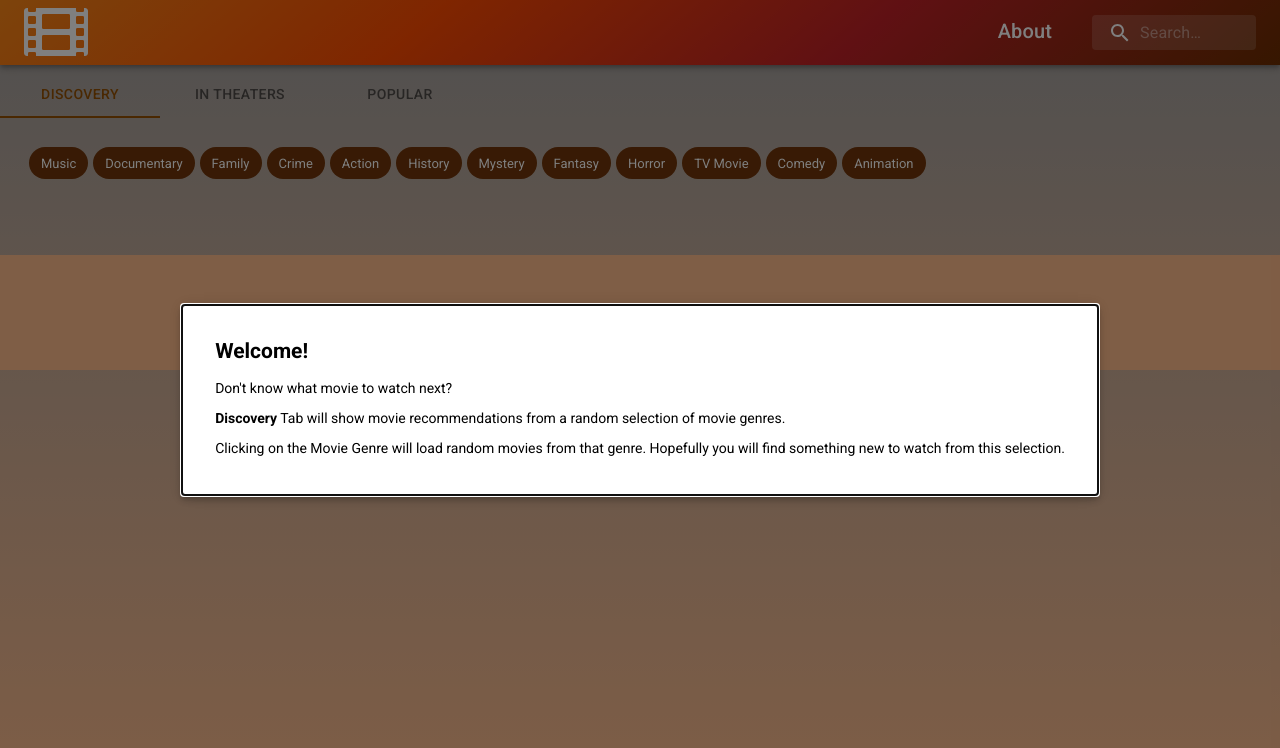
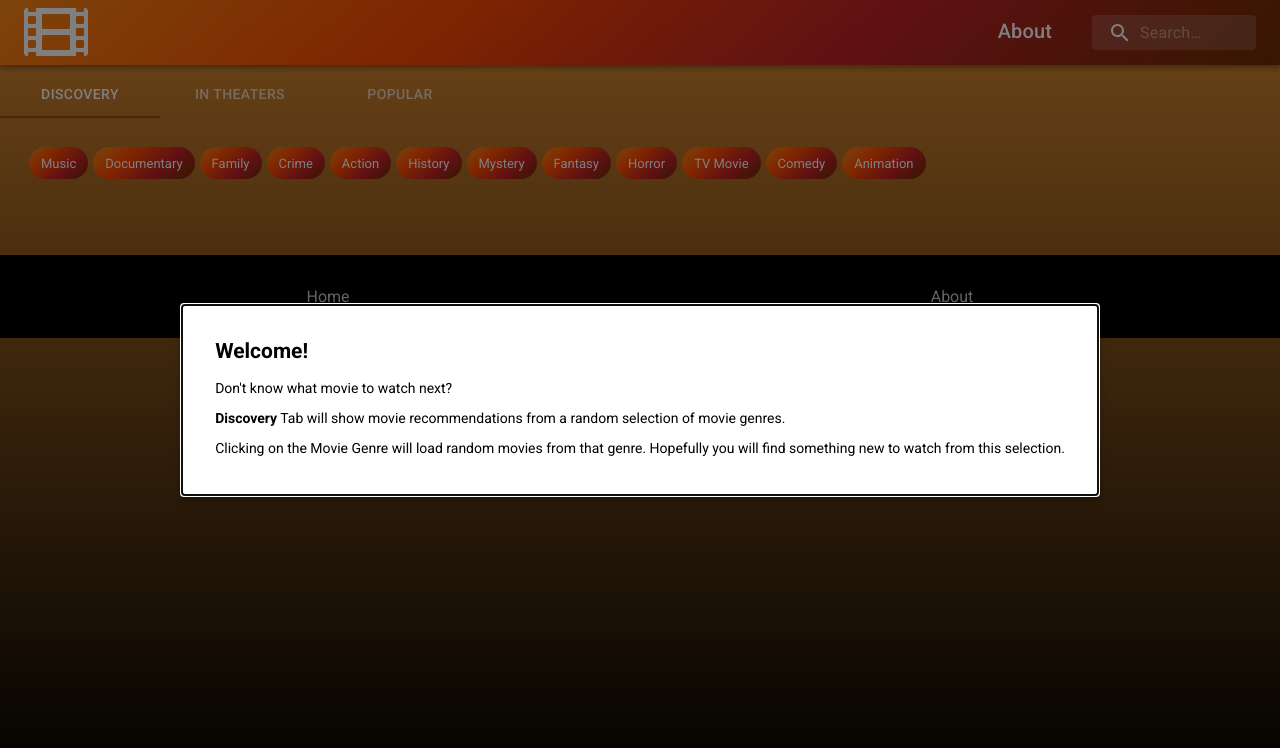
Before and after one commit to frontendcafe/cmyk-tiger, a React (Create React App) app: page / in a window 1280 px wide. Shown: the top 748 px of the page. Built offline with nearby package versions, Linux system fonts and the light colour scheme; no server answers.

Commit message:
Mas cambios en colores

```diff
--- a/src/componentes/AltHome.js
+++ b/src/componentes/AltHome.js
@@ -17,6 +17,11 @@ const useStyles = makeStyles((theme) => ({
     marginBottom: 10
   },
   chip: {
+    transition: 'all 0.3s ease',
+    background: 'linear-gradient(139deg, #fb8817, #ff4b01, #c12127, #6C2E01)',
+    '&:hover': {
+      filter: 'drop-shadow(1px 2px 3px #6C2E01);'
+    },
     marginLeft: '5px',
     marginBottom: '10px'
   }
@@ -67,7 +72,6 @@ export const AltHome = () => {
               onClick={() => handleClick(key.id)}
               className={classes.chip}
               size='medium'
-              variant='default'
               color='primary'
               label={`${key.name}`} />
           ))
@@ -75,7 +79,7 @@ export const AltHome = () => {
       </div>
 
       {
-        data && <CardGrid data={(data.results.sort(function () { return 0.5 - Math.random() }).splice(0, 10))} />
+        data && <CardGrid data={(data.results.sort(function () { return 0.5 - Math.random() }).splice(0, 8))} />
       }
 
     </Container>
--- a/src/componentes/Home.js
+++ b/src/componentes/Home.js
@@ -12,6 +12,9 @@ const useStyles = makeStyles({
     flexGrow: 1,
     padding: '0'
   },
+  tabText: {
+    color: 'white'
+  }
 });
 
 function TabPanel(props) {
@@ -43,7 +46,7 @@ const Home = () => {
         value={value}
         onChange={handleChange}
         indicatorColor='secondary'
-        textColor='secondary'
+        className={classes.tabText}
       >
         <Tab label='Discovery' />
         <Tab label='In Theaters' />
--- a/src/componentes/MovieCard.js
+++ b/src/componentes/MovieCard.js
@@ -21,12 +21,12 @@ const MovieCard = ({ movie }) => {
       transition: 'all 0.3s ease',
       "&:hover": {
         transform: 'translateY(-5px)',
-        boxShadow: "-4px 4px 10px 1px #6C2E01",
+        boxShadow: "-4px 4px 10px 1px #bc49af",
       },
     },
     title: {
       fontSize: '14px',
-      color: "#000000",
+      color: "white",
       textAlign: "center",
       justifySelf: "center",
     },
--- a/src/styles/base/_base.scss
+++ b/src/styles/base/_base.scss
@@ -2,8 +2,12 @@ html, body {
   font-family: 'Roboto';
   margin: 0;
   min-height: 100vh;
-  background: rgb(255,188,140);
-background: linear-gradient(0deg, rgba(255,188,140,1) 0%, rgba(161,161,161,1) 100%);
+  // background: rgb(223,139,48);
+  // background: linear-gradient(180deg, rgba(223,139,48,1) 0%, rgba(255,75,1,1) 100%);
+  background: rgb(0,0,0);
+background: linear-gradient(0deg, rgba(0,0,0,1) 0%, rgb(223,139,48) 100%);
+//   background: rgb(255,188,140);
+// background: linear-gradient(0deg, rgba(255,188,140,1) 0%, rgba(161,161,161,1) 100%);
 }
 #root {
   min-height: 100%;
--- a/src/styles/components/Footer.scss
+++ b/src/styles/components/Footer.scss
@@ -13,16 +13,16 @@ footer {
     font-size: 1rem;
   }
   & a {
-    color: darken($color: white, $amount: 90);
+    color: darken($color: white, $amount: 20);
   }
   & a:hover {
     color: darken($color: white, $amount: 50);
   }
 
-  padding: 2rem;
+  padding: 1rem;
   font-size: 1rem;
   color: darken($color: white, $amount: 30);
-  background: #ffbc8c;
+  background: black;
   margin-top: 2rem;
   display: grid;
   place-items: center;
```
